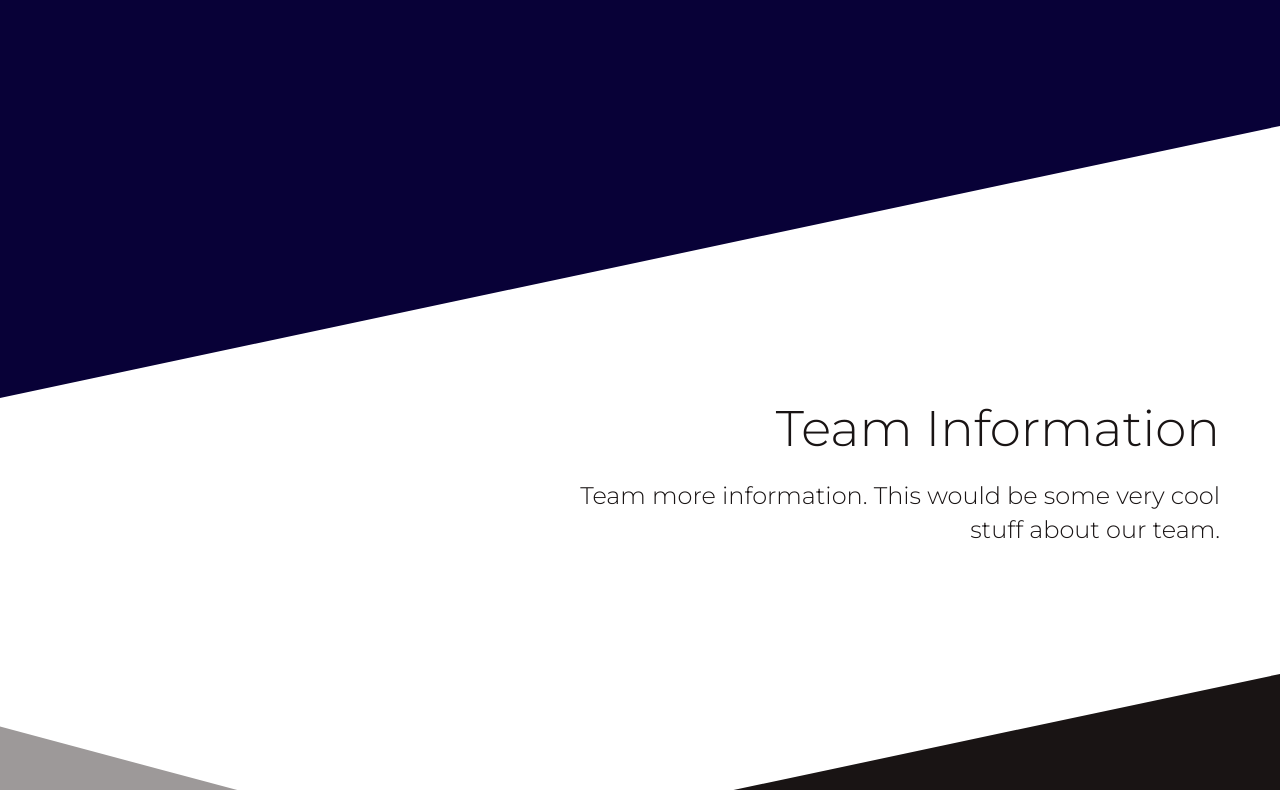
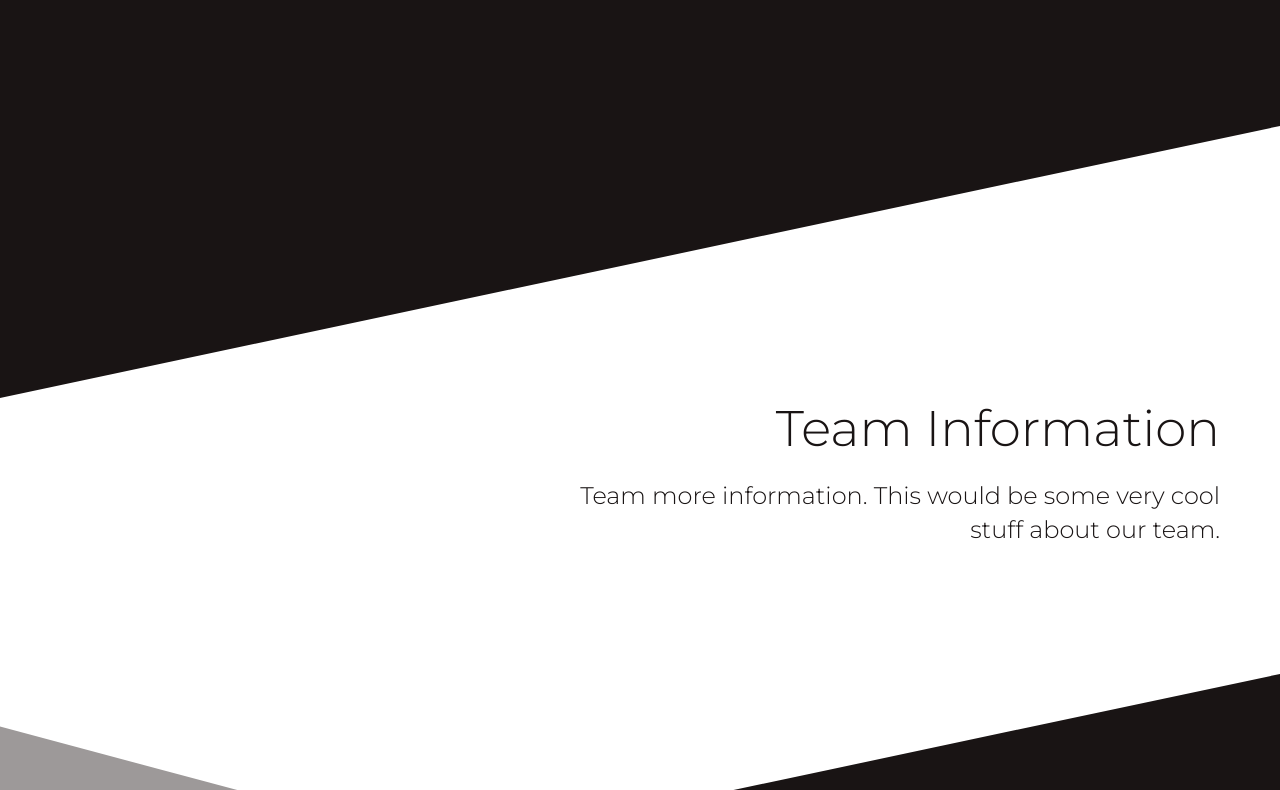
Before and after one commit to FTCTeam11424/FTCTeam11424.github.io, a plain HTML site: page index.html in a window 1280 px wide. Shown: the part 502-1292 px from the top of the page. Drawn offline with Linux system fonts and the light colour scheme.

Commit message:
Update index.html

```diff
--- a/index.html
+++ b/index.html
@@ -15,7 +15,7 @@
             .header {
                 width: 100%;
                 height: 900px;
-                background: #080137; /*black, but a nice black.*/
+                background: #191414; /*black, but a nice black.*/
                 transform: skewY(-12DEG);
                 transform-origin: 0;
                 top:0;
```
